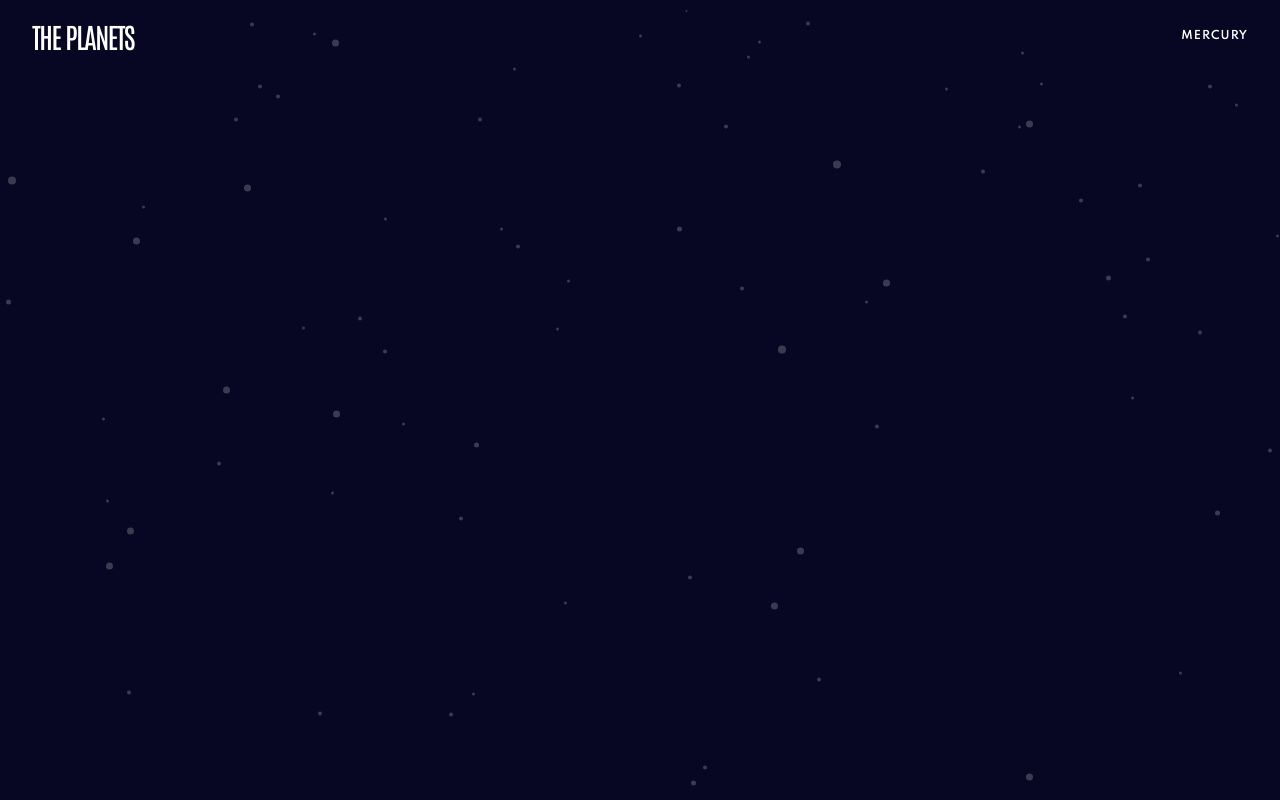
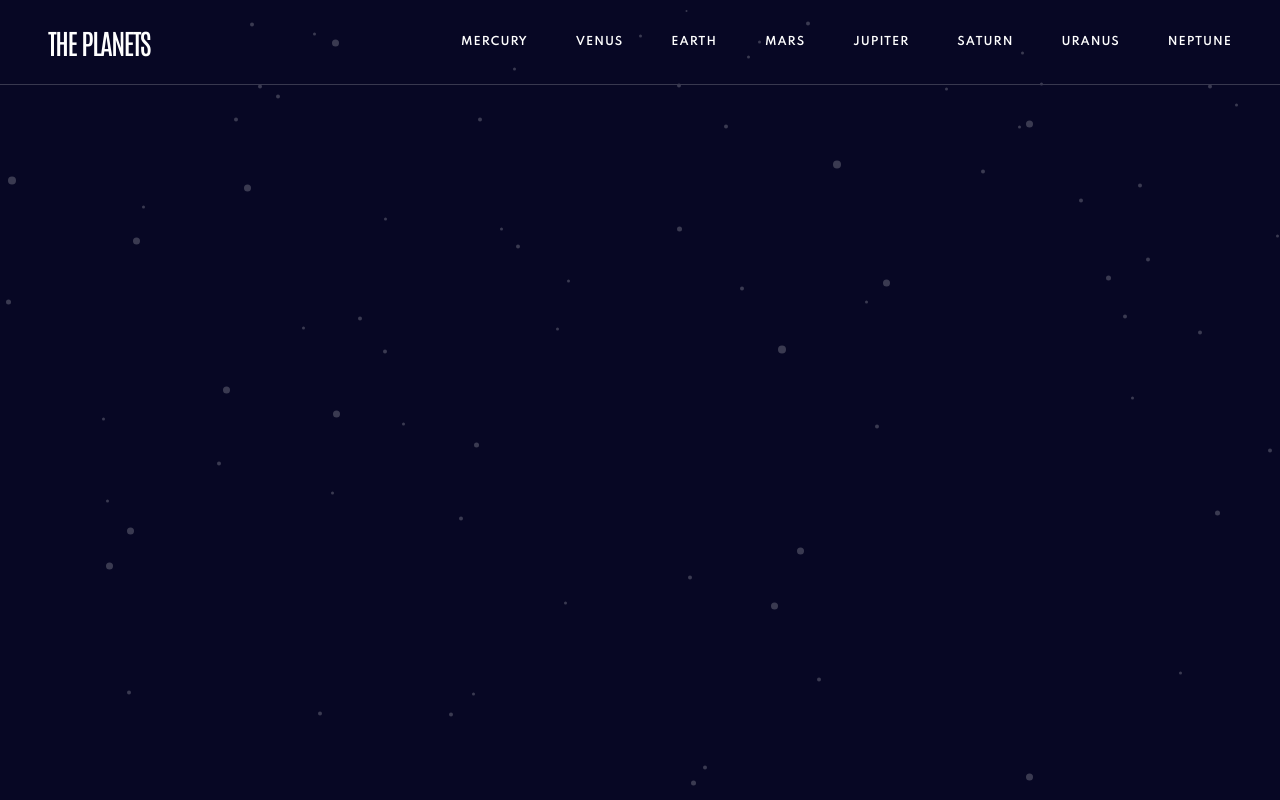
Before and after one commit to Euuphi/planet-facts, a React (Create React App) app: page / in a window 1280 px wide. Built offline with nearby package versions, Linux system fonts and the light colour scheme.

Commit message:
Add more links and style Header component

```diff
--- a/src/components/Header.js
+++ b/src/components/Header.js
@@ -2,10 +2,11 @@ import React from "react";
 import styled from "styled-components";
 
 const HeaderContainer = styled.header`
+    border-bottom: 0.5px solid #38384f;
     display: flex;
     align-items: center;
     justify-content: space-between;
-    padding: 1.8rem 3.2rem;
+    padding: 2.4rem 4.8rem;
 `;
 
 const Title = styled.span`
@@ -18,6 +19,7 @@ const Title = styled.span`
 
 const Nav = styled.nav`
     display: flex;
+    gap: 4.8rem;
 `;
 
 const Link = styled.a`
@@ -38,6 +40,13 @@ const Header = () => {
             <Title>The Planets</Title>
             <Nav>
                 <Link href="/mercury">Mercury</Link>
+                <Link href="/venus">Venus</Link>
+                <Link href="/earth">Earth</Link>
+                <Link href="/mars">Mars</Link>
+                <Link href="/jupiter">Jupiter</Link>
+                <Link href="/saturn">Saturn</Link>
+                <Link href="/uranus">Uranus</Link>
+                <Link href="/neptune">Neptune</Link>
             </Nav>
         </HeaderContainer>
     );
```
